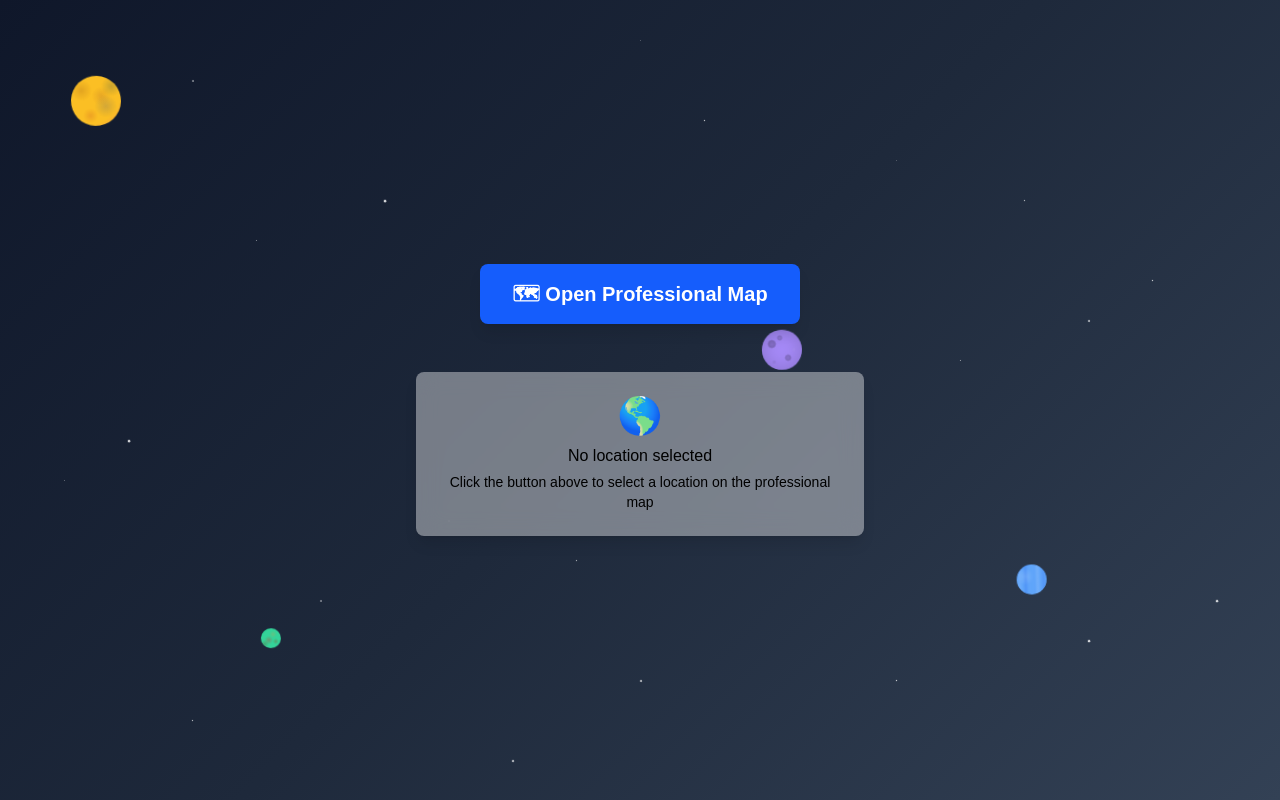
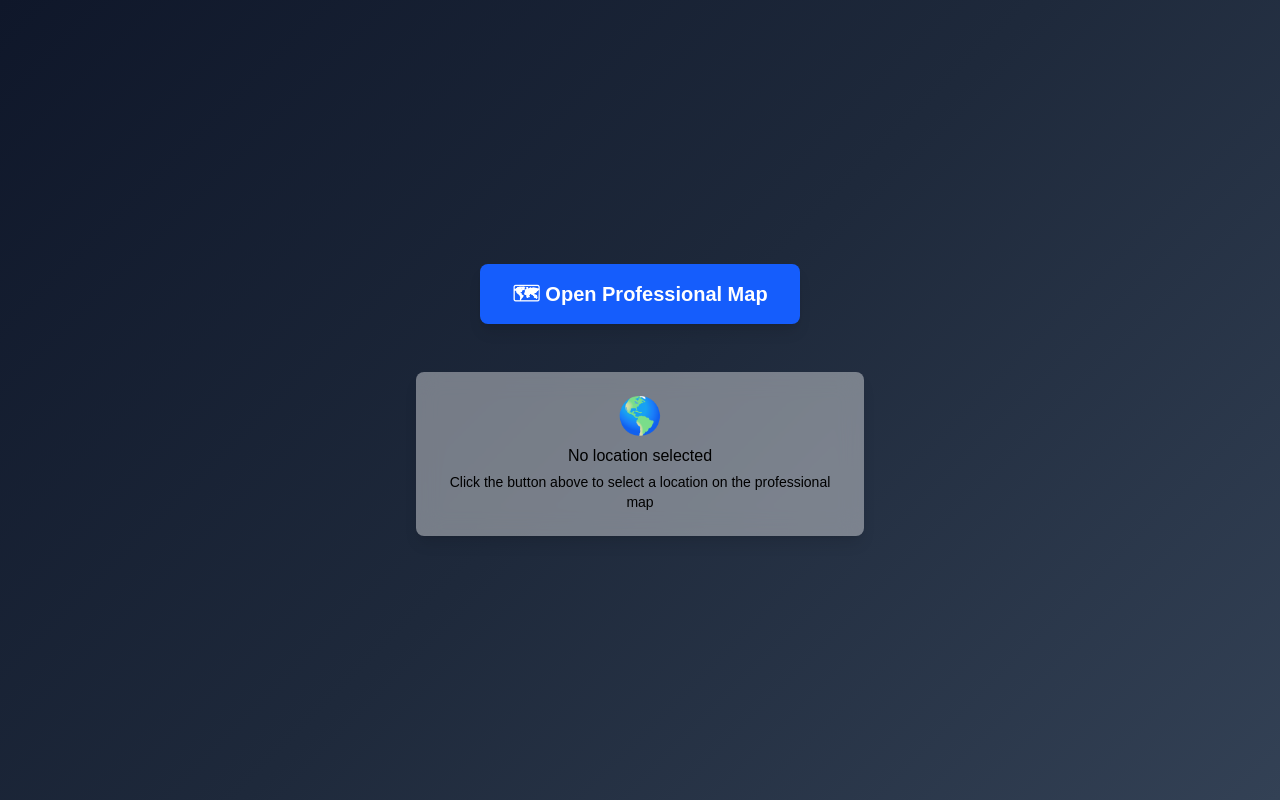
Before and after one commit to JesusPichardo15/NubiraWeather, a Next.js app: page / in a window 1280 px wide. Built offline with nearby package versions, Linux system fonts and the light colour scheme.

Commit message:
funciona todo

```diff
--- a/src/app/page.js
+++ b/src/app/page.js
@@ -22,7 +22,6 @@ export default function HomePage() {
   const sendLocationToServer = async (location) => {
     setIsLoading(true);
     try {
-      // Procesar la fecha para dividirla en día, mes y año
       let day = null;
       let month = null;
       let year = null;
@@ -30,7 +29,7 @@ export default function HomePage() {
       if (location.date) {
         const dateObj = new Date(location.date + 'T00:00:00');
         day = dateObj.getDate();
-        month = dateObj.getMonth() + 1; // Los meses van de 0 a 11, así que sumamos 1
+        month = dateObj.getMonth() + 1;
         year = dateObj.getFullYear();
       }
 
@@ -49,11 +48,18 @@ export default function HomePage() {
 
       console.log('📍 Weather prediction generated:', result);
 
-      // Store weather prediction in the location object
       setSelectedLocation(prev => ({
         ...prev,
         weatherPrediction: result
       }));
+      try {
+        const toPersistLocation = { ...location };
+        const toPersistPrediction = result;
+        localStorage.setItem('nubira.selectedLocation', JSON.stringify(toPersistLocation));
+        localStorage.setItem('nubira.weatherPrediction', JSON.stringify(toPersistPrediction));
+      } catch (e) {
+        console.warn('Unable to persist prediction to localStorage', e);
+      }
 
     } catch (error) {
       console.error('❌ Error generating weather prediction:', error);
@@ -67,7 +73,6 @@ export default function HomePage() {
     setSelectedLocation(location);
     setShowButton(false);
 
-    // Enviar la ubicación al servidor como JSON
     await sendLocationToServer(location);
   };
 
@@ -75,94 +80,8 @@ export default function HomePage() {
     <div className="min-h-screen flex items-center justify-center space-bg relative overflow-hidden">
       {/* Fondo animado de planetas y estrellas */}
       <div className="absolute inset-0 pointer-events-none z-0">
-        {/* Planetas */}
-        <div
-          className="absolute rounded-full w-[50px] h-[50px] top-[10%] left-[5%] animate-move1 overflow-hidden z-5"
-          style={{
-            background: 'radial-gradient(circle at 30% 30%, #fbbf24 70%, #f59e42 100%)',
-          }}
-        >
-          <div
-            className="w-full h-full rounded-full opacity-70"
-            style={{
-              background: `
-                radial-gradient(circle at 20% 30%, rgba(139, 69, 19, 0.3) 0%, transparent 20%),
-                radial-gradient(circle at 70% 60%, rgba(105, 105, 105, 0.4) 0%, transparent 25%),
-                radial-gradient(circle at 40% 80%, rgba(178, 34, 34, 0.25) 0%, transparent 15%),
-                radial-gradient(circle at 80% 20%, rgba(47, 79, 79, 0.35) 0%, transparent 18%),
-                radial-gradient(circle at 60% 40%, rgba(160, 82, 45, 0.3) 0%, transparent 22%)
-              `,
-            }}
-          ></div>
-        </div>
-
-        <div
-          className="absolute rounded-full w-[30px] h-[30px] top-[70%] left-[80%] animate-move2 overflow-hidden z-5"
-          style={{ background: 'radial-gradient(circle at 60% 60%, #60a5fa 70%, #2563eb 100%)' }}
-        >
-          <div
-            className="w-full h-full rounded-full opacity-80"
-            style={{
-              background: `
-                linear-gradient(90deg,
-                  transparent 0%,
-                  rgba(255,255,255,0.1) 10%,
-                  transparent 20%,
-                  rgba(37, 99, 235, 0.3) 30%,
-                  transparent 40%,
-                  rgba(96, 165, 250, 0.4) 50%,
-                  transparent 60%,
-                  rgba(255,255,255,0.15) 70%,
-                  transparent 80%,
-                  rgba(37, 99, 235, 0.25) 90%,
-                  transparent 100%
-                ),
-                radial-gradient(circle at 30% 40%, rgba(255,255,255,0.2) 0%, transparent 30%)
-              `,
-            }}
-          ></div>
-        </div>
-
-        <div
-          className="absolute rounded-full w-[40px] h-[40px] top-[40%] left-[60%] animate-move3 overflow-hidden z-5"
-          style={{ background: 'radial-gradient(circle at 50% 50%, #a78bfa 70%, #7c3aed 100%)' }}
-        >
-          <div
-            className="w-full h-full rounded-full opacity-60"
-            style={{
-              background: `
-                radial-gradient(circle at 25% 35%, rgba(0,0,0,0.3) 0%, rgba(0,0,0,0.4) 8%, transparent 12%),
-                radial-gradient(circle at 65% 70%, rgba(0,0,0,0.25) 0%, rgba(0,0,0,0.35) 6%, transparent 10%),
-                radial-gradient(circle at 45% 20%, rgba(0,0,0,0.2) 0%, rgba(0,0,0,0.3) 5%, transparent 8%),
-                radial-gradient(circle at 80% 50%, rgba(255,255,255,0.1) 0%, transparent 7%),
-                radial-gradient(circle at 30% 80%, rgba(0,0,0,0.15) 0%, transparent 6%)
-              `,
-              boxShadow: 'inset 0 0 20px rgba(0,0,0,0.3)'
-            }}
-          ></div>
-        </div>
-
-        <div
-          className="absolute rounded-full w-[20px] h-[20px] top-[80%] left-[20%] animate-move4 overflow-hidden z-5"
-          style={{ background: 'radial-gradient(circle at 70% 70%, #34d399 70%, #059669 100%)' }}
-        >
-          <div
-            className="w-full h-full rounded-full opacity-80"
-            style={{
-              background: `
-                radial-gradient(circle at 40% 60%, rgba(220, 38, 38, 0.4) 0%, transparent 25%),
-                radial-gradient(circle at 60% 30%, rgba(251, 146, 60, 0.3) 0%, transparent 20%),
-                radial-gradient(circle at 20% 80%, rgba(120, 53, 15, 0.35) 0%, transparent 18%),
-                radial-gradient(circle at 75% 65%, rgba(154, 52, 18, 0.4) 0%, transparent 15%)
-              `,
-            }}
-          ></div>
-        </div>
-
-        {/* Estrellas */}
-        {[...Array(24)].map((_, i) => (
-          <div key={i} className={`star star-${i + 1} z-1`}></div>
-        ))}
+        {/* Planetas y estrellas (igual que antes) */}
+        {/* ... */}
       </div>
 
       <div className="text-center z-10 relative">
@@ -211,29 +130,8 @@ export default function HomePage() {
                     : 'Not selected'}
                 </div>
               </div>
-              {selectedLocation.weatherPrediction && (
-                <div className="mt-4 p-3 bg-blue-50 rounded border border-blue-200">
-                  <h4 className="font-semibold text-blue-900 mb-2">🌤️ Weather Prediction</h4>
-                  <div className="grid grid-cols-2 gap-2 text-sm">
-                    <div>
-                      <span className="text-blue-700">Max Temp:</span>
-                      <span className="font-bold text-blue-900 ml-1">{selectedLocation.weatherPrediction.temp_max}°C</span>
-                    </div>
-                    <div>
-                      <span className="text-blue-700">Min Temp:</span>
-                      <span className="font-bold text-blue-900 ml-1">{selectedLocation.weatherPrediction.temp_min}°C</span>
-                    </div>
-                    <div>
-                      <span className="text-blue-700">Precipitation:</span>
-                      <span className="font-bold text-blue-900 ml-1">{selectedLocation.weatherPrediction.precipitacion}mm</span>
-                    </div>
-                    <div>
-                      <span className="text-blue-700">Wind Speed:</span>
-                      <span className="font-bold text-blue-900 ml-1">{selectedLocation.weatherPrediction.vel_viento} km/h</span>
-                    </div>
-                  </div>
-                </div>
-              )}
+
+              {/* ❌ Se eliminó el bloque de Weather Prediction */}
             </div>
 
             <div className="flex gap-4 justify-center mt-4">
```
Also changed, not shown: src/app/paginaRes/page.js (+57 -18 lines).
